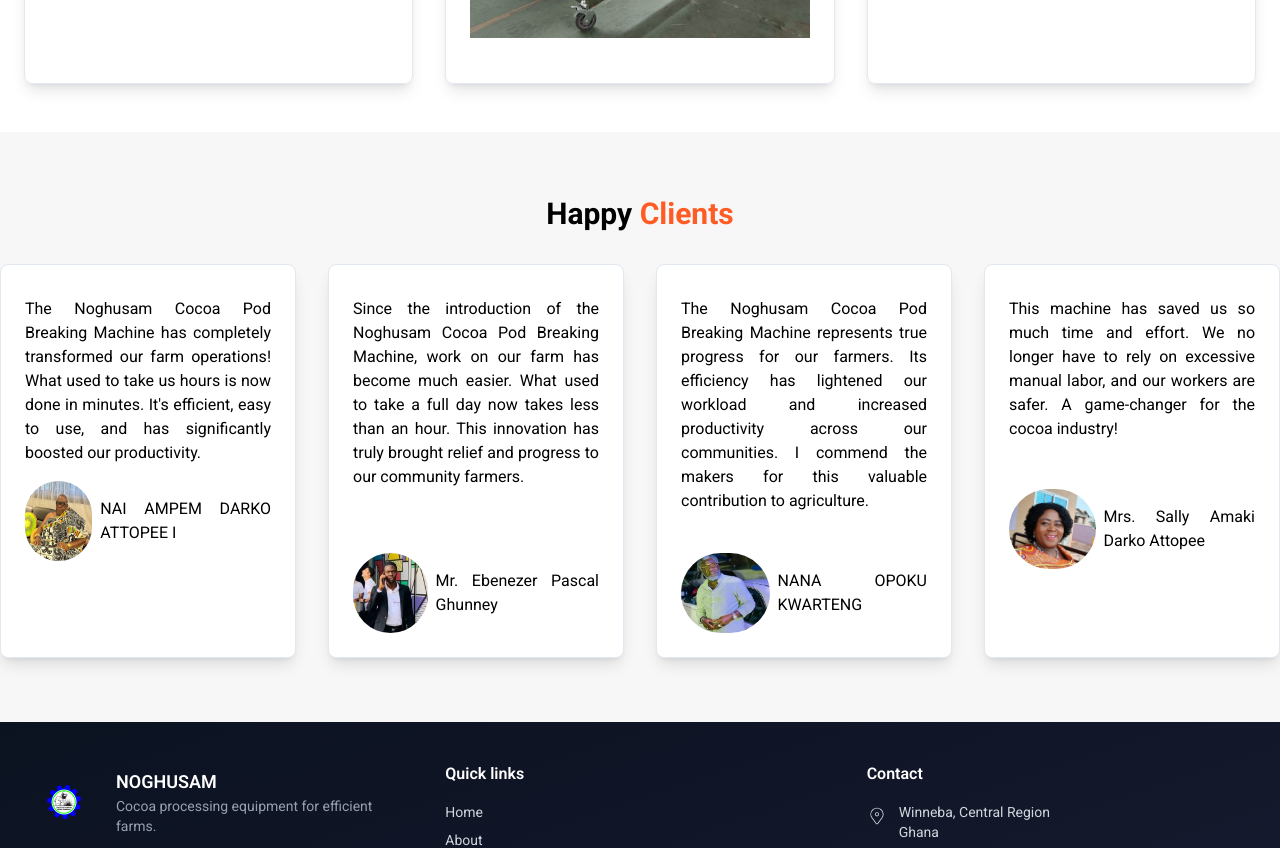
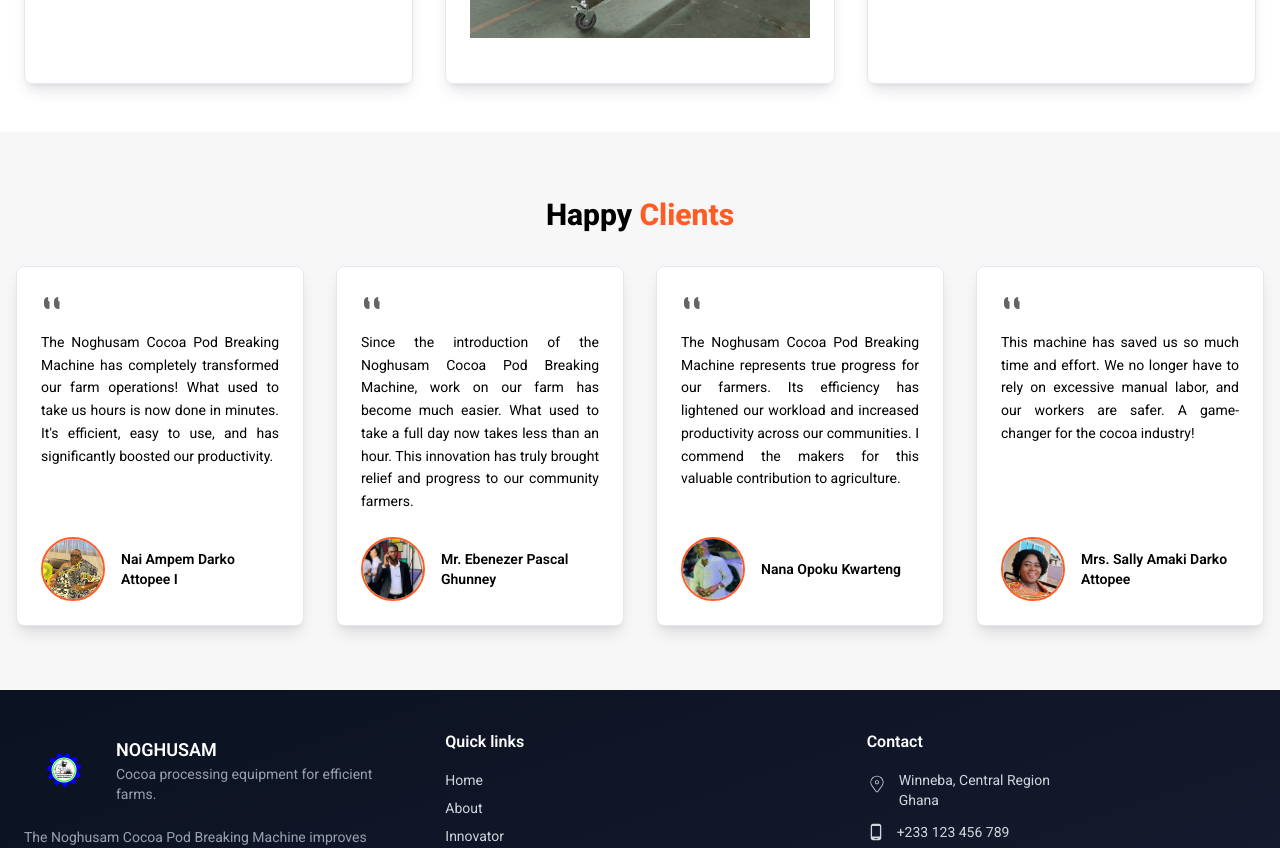
Before and after one commit to GROW-YAI/YAI-1, a React (Vite) app: page /#/testimonials in a window 1280 px wide. Before the commit this address led to /#/. Shown: the part 2700-3548 px from the top of the page. Built offline with nearby package versions, Linux system fonts and the light colour scheme.

Commit message:
testimonials updated

```diff
--- a/src/pages/home/sections/Testimonials.jsx
+++ b/src/pages/home/sections/Testimonials.jsx
@@ -4,93 +4,98 @@
 import face3 from "../../../../assets/Face3.jpg";
 import face4 from "../../../../assets/Face4.jpg";
 
-const Testimonials = () => {
+
+
+const testimonials = [
+  {
+    id: 1,
+    name: "Nai Ampem Darko Attopee I",
+    quote:
+      "The Noghusam Cocoa Pod Breaking Machine has completely transformed our farm operations! What used to take us hours is now done in minutes. It's efficient, easy to use, and has significantly boosted our productivity.",
+    image: face2,
+    alt: "Portrait of Nai Ampem Darko Attopee I",
+  },
+  {
+    id: 2,
+    name: "Mr. Ebenezer Pascal Ghunney",
+    quote:
+      "Since the introduction of the Noghusam Cocoa Pod Breaking Machine, work on our farm has become much easier. What used to take a full day now takes less than an hour. This innovation has truly brought relief and progress to our community farmers.",
+    image: face3,
+    alt: "Portrait of Mr. Ebenezer Pascal Ghunney",
+  },
+  {
+    id: 3,
+    name: "Nana Opoku Kwarteng",
+    quote:
+      "The Noghusam Cocoa Pod Breaking Machine represents true progress for our farmers. Its efficiency has lightened our workload and increased productivity across our communities. I commend the makers for this valuable contribution to agriculture.",
+    image: face1,
+    alt: "Portrait of Nana Opoku Kwarteng",
+  },
+  {
+    id: 4,
+    name: "Mrs. Sally Amaki Darko Attopee",
+    quote:
+      "This machine has saved us so much time and effort. We no longer have to rely on excessive manual labor, and our workers are safer. A game-changer for the cocoa industry!",
+    image: face4,
+    alt: "Portrait of Mrs. Sally Amaki Darko Attopee",
+  },
+];
+
+export default function Testimonials({ items = testimonials }) {
   return (
-    <section className="bg-[#F7F7F7] py-16 ">
-      <div className="container mx-auto text-center">
-        <h2 className="text-3xl font-bold mb-8">
+    <section
+      className="bg-[#F7F7F7] py-16"
+      aria-labelledby="testimonials-heading"
+    >
+      <div className="container mx-auto px-4 text-center">
+        <h2
+          id="testimonials-heading"
+          className="text-3xl font-extrabold mb-8 leading-tight"
+        >
           Happy <span className="text-[#FE5C24]">Clients</span>
         </h2>
-        <div className="grid grid-cols-1 md:grid-cols-2 lg:grid-cols-4 gap-8 ">
-          <div className="bg-white p-6 shadow-lg border border-slate-200  rounded-lg text-justify hover:scale-105 transition duration-500">
-            <div>
-              <p className=" mt-2">
-                The Noghusam Cocoa Pod Breaking Machine has completely
-                transformed our farm operations! What used to take us hours is
-                now done in minutes. It's efficient, easy to use, and has
-                significantly boosted our productivity.
-              </p>
-              <div className="flex mt-4 gap-2">
-                <div className="">
-                  <img src={face2} alt="" className="h-20 w-22 rounded-full" />
-                </div>
-                <p className="flex justify-center items-center">
-                  NAI AMPEM DARKO ATTOPEE I
-                </p>
-              </div>
-            </div>
-          </div>
 
-          <div className="bg-white p-6 shadow-lg border border-slate-200  rounded-lg text-justify hover:scale-105 transition duration-500">
-            <div>
-              <p className=" mt-2">
-                Since the introduction of the Noghusam Cocoa Pod Breaking
-                Machine, work on our farm has become much easier. What used to
-                take a full day now takes less than an hour. This innovation has
-                truly brought relief and progress to our community farmers.
-              </p>
-              <div className="flex mt-16 gap-2">
-                <div className="">
-                  <img src={face3} alt="" className="h-20 w-24 rounded-full" />
-                </div>
-                <p className="flex justify-center items-center">
-                  {" "}
-                  Mr. Ebenezer Pascal Ghunney
-                </p>
-              </div>
-            </div>
-          </div>
+        <div className="grid gap-8 grid-cols-1 sm:grid-cols-2 lg:grid-cols-4">
+          {items.map((t) => (
+            <article
+              key={t.id}
+              className="bg-white p-6 shadow-lg border border-slate-200 rounded-lg text-justify transform transition-transform duration-300 hover:scale-105 focus-within:scale-105"
+            >
+              <figure className="flex flex-col h-full">
+                <blockquote className="text-sm flex-1">
+                  <svg
+                    className="inline-block mb-2 h-6 w-6 align-top opacity-60"
+                    xmlns="http://www.w3.org/2000/svg"
+                    viewBox="0 0 24 24"
+                    aria-hidden="true"
+                  >
+                    <path
+                      fill="currentColor"
+                      d="M7.17 6A4.17 4.17 0 0 0 3 10.17v3.66A4.17 4.17 0 0 0 7.17 18h.33a1 1 0 0 0 1-1v-6a1 1 0 0 0-1-1H7.17zM17.17 6A4.17 4.17 0 0 0 13 10.17v3.66A4.17 4.17 0 0 0 17.17 18h.33a1 1 0 0 0 1-1v-6a1 1 0 0 0-1-1h-0.33z"
+                    />
+                  </svg>
 
-          <div className="bg-white p-6 shadow-lg border border-slate-200  rounded-lg text-justify hover:scale-105 transition duration-500">
-            <div>
-              <p className=" mt-2">
-                The Noghusam Cocoa Pod Breaking Machine represents true progress
-                for our farmers. Its efficiency has lightened our workload and
-                increased productivity across our communities. I commend the
-                makers for this valuable contribution to agriculture.
-              </p>
-              <div className="flex mt-10 gap-2">
-                <div className="">
-                  <img src={face1} alt="" className="h-20 w-28 rounded-full" />
-                </div>
-                <p className="flex justify-center items-center">
-                  NANA OPOKU KWARTENG
-                </p>
-              </div>
-            </div>
-          </div>
+                  <p className="mt-2 leading-relaxed">{t.quote}</p>
+                </blockquote>
 
-          <div className="bg-white p-6 shadow-lg border border-slate-200  rounded-lg text-justify hover:scale-105 transition duration-500">
-            <div>
-              <p className=" mt-2">
-                This machine has saved us so much time and effort. We no longer
-                have to rely on excessive manual labor, and our workers are
-                safer. A game-changer for the cocoa industry!
-              </p>
-              <div className="flex mt-12 gap-2">
-                <div className="">
-                  <img src={face4} alt="" className="h-20 w-32 rounded-full" />
-                </div>
-                <p className="flex justify-center items-center">
-                  Mrs. Sally Amaki Darko Attopee
-                </p>
-              </div>
-            </div>
-          </div>
+                <figcaption className="mt-6 flex items-center gap-4">
+                  <img
+                    src={t.image}
+                    alt={t.alt}
+                    loading="lazy"
+                    decoding="async"
+                    className="h-16 w-16 rounded-full object-cover flex-shrink-0 border-2 border-[#FE5C24]"
+                  />
+
+                  <div className="text-left">
+                    <p className="text-sm font-semibold">{t.name}</p>
+                  </div>
+                </figcaption>
+              </figure>
+            </article>
+          ))}
         </div>
       </div>
     </section>
   );
-};
-
-export default Testimonials;
+}
```
